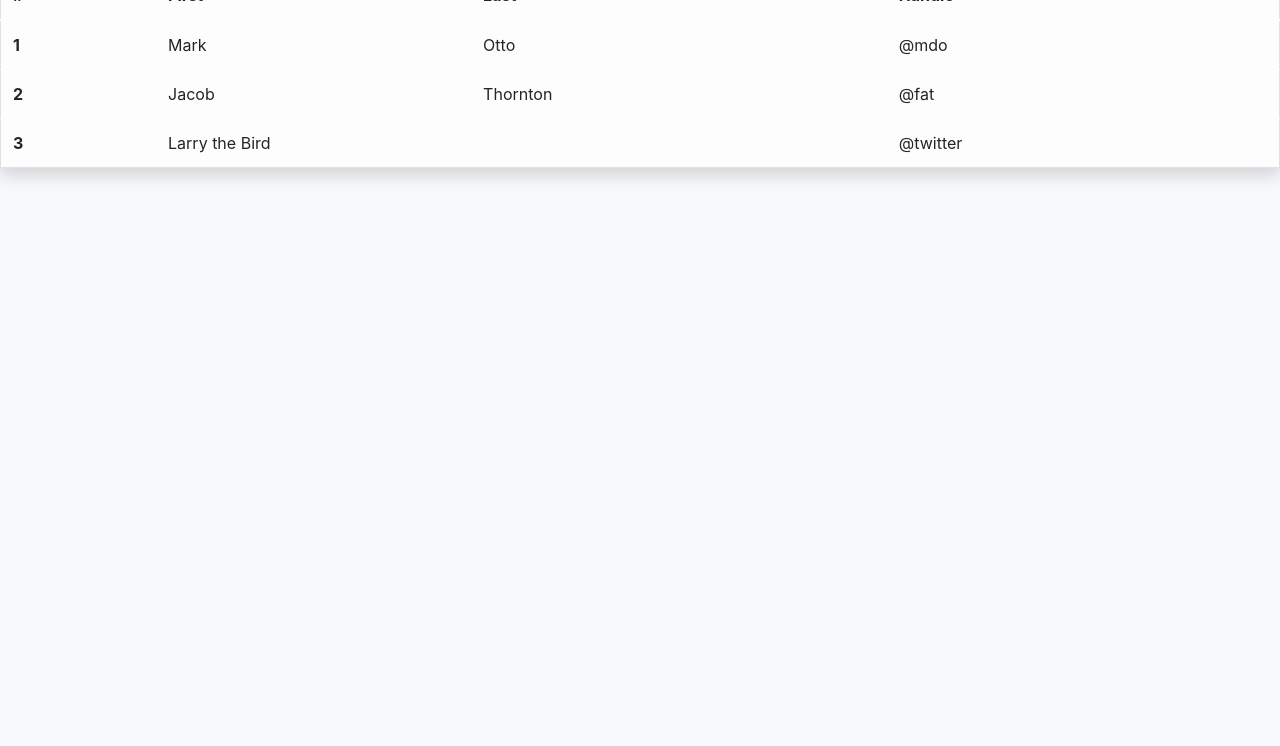
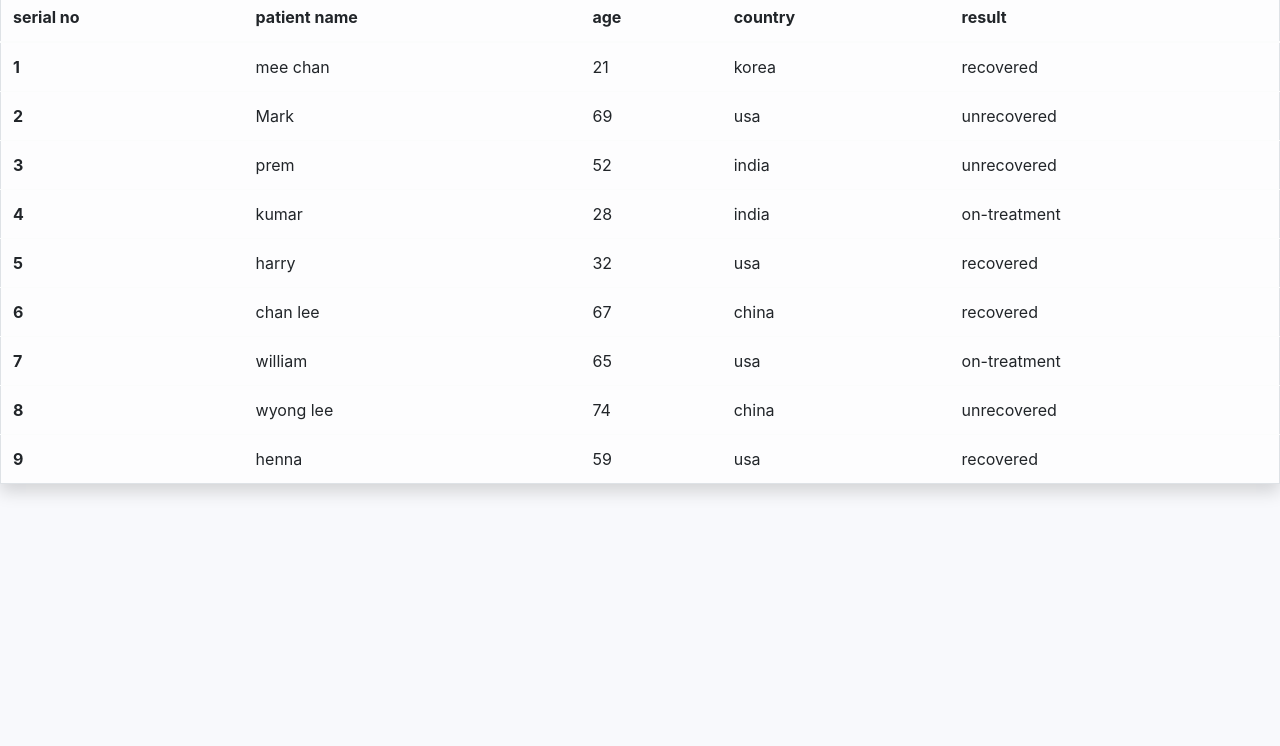
Before and after one commit to ponmalar6596/dashboard-1, a website: page app/nive-table.html in a window 1280 px wide. Shown: the part 54-800 px from the top of the page. Drawn offline with nearby package versions, Linux system fonts and the light colour scheme.

Commit message:
modify table

```diff
--- a/app/nive-table.html
+++ b/app/nive-table.html
@@ -12,35 +12,82 @@
   </head>
   <body>
     <div class="table shadow" id="table">
-      table
+      <h2>PATIENTS RECORD</h2>
       <table
         class="table table-hover table-light border-bottom border-top border-right border-top border-left"
       >
         <thead>
           <tr>
-            <th scope="col">#</th>
-            <th scope="col">First</th>
-            <th scope="col">Last</th>
-            <th scope="col">Handle</th>
+            <th scope="col">serial no</th>
+            <th scope="col">patient name</th>
+            <th scope="col">age</th>
+            <th scope="col">country</th>
+            <th scope="col">result</th>
           </tr>
         </thead>
         <tbody>
           <tr>
             <th scope="row">1</th>
-            <td>Mark</td>
-            <td>Otto</td>
-            <td>@mdo</td>
+            <td>mee chan</td>
+            <td>21</td>
+            <td>korea</td>
+            <td>recovered</td>
           </tr>
           <tr>
             <th scope="row">2</th>
-            <td>Jacob</td>
-            <td>Thornton</td>
-            <td>@fat</td>
+            <td>Mark</td>
+            <td>69</td>
+            <td>usa</td>
+            <td>unrecovered</td>
           </tr>
           <tr>
             <th scope="row">3</th>
-            <td colspan="2">Larry the Bird</td>
-            <td>@twitter</td>
+            <td>prem</td>
+            <td>52</td>
+            <td>india</td>
+            <td>unrecovered</td>
+          </tr>
+          <tr>
+            <th scope="row">4</th>
+            <td>kumar</td>
+            <td>28</td>
+            <td>india</td>
+            <td>on-treatment</td>
+          </tr>
+          <tr>
+            <th scope="row">5</th>
+            <td>harry</td>
+            <td>32</td>
+            <td>usa</td>
+            <td>recovered</td>
+          </tr>
+          <tr>
+            <th scope="row">6</th>
+            <td>chan lee</td>
+            <td>67</td>
+            <td>china</td>
+            <td>recovered</td>
+          </tr>
+          <tr>
+            <th scope="row">7</th>
+            <td>william</td>
+            <td>65</td>
+            <td>usa</td>
+            <td>on-treatment</td>
+          </tr>
+          <tr>
+            <th scope="row">8</th>
+            <td>wyong lee</td>
+            <td>74</td>
+            <td>china</td>
+            <td>unrecovered</td>
+          </tr>
+          <tr>
+            <th scope="row">9</th>
+            <td>henna</td>
+            <td>59</td>
+            <td>usa</td>
+            <td>recovered</td>
           </tr>
         </tbody>
       </table>
```
Also changed, not shown: 1 other file.
